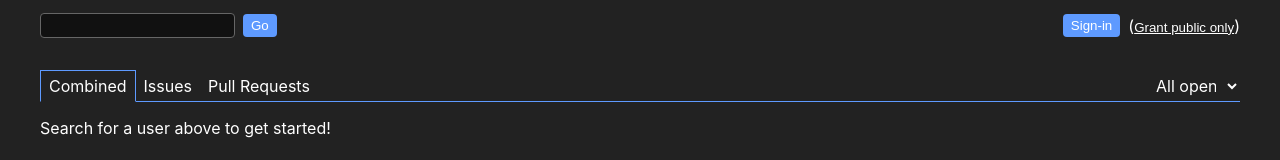
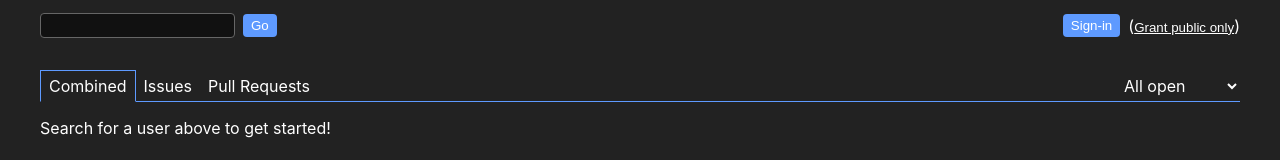
Before and after one commit to BrandonXLF/repo-overseer, a React (Create React App) app: page / in a window 1280 px wide. Shown: the part 122-282 px from the top of the page. Built offline with nearby package versions, Linux system fonts and the light colour scheme.

Commit message:
Increase tab select max-width

```diff
--- a/src/ListTabs.css
+++ b/src/ListTabs.css
@@ -14,7 +14,7 @@
 }
 
 select.tab {
-	max-width: 6em;
+	max-width: 8em;
 }
 
 .tab.selected {
```
